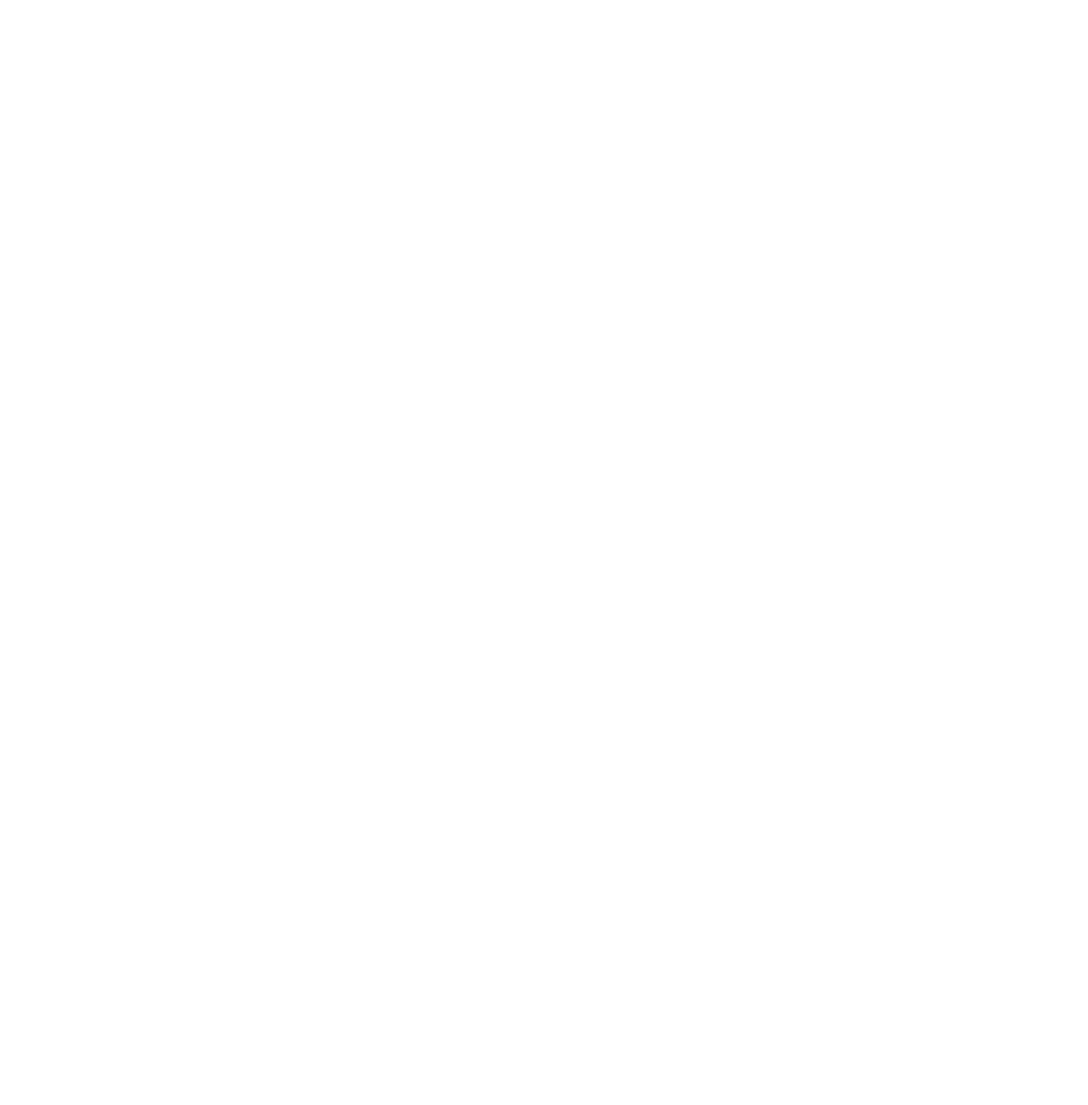
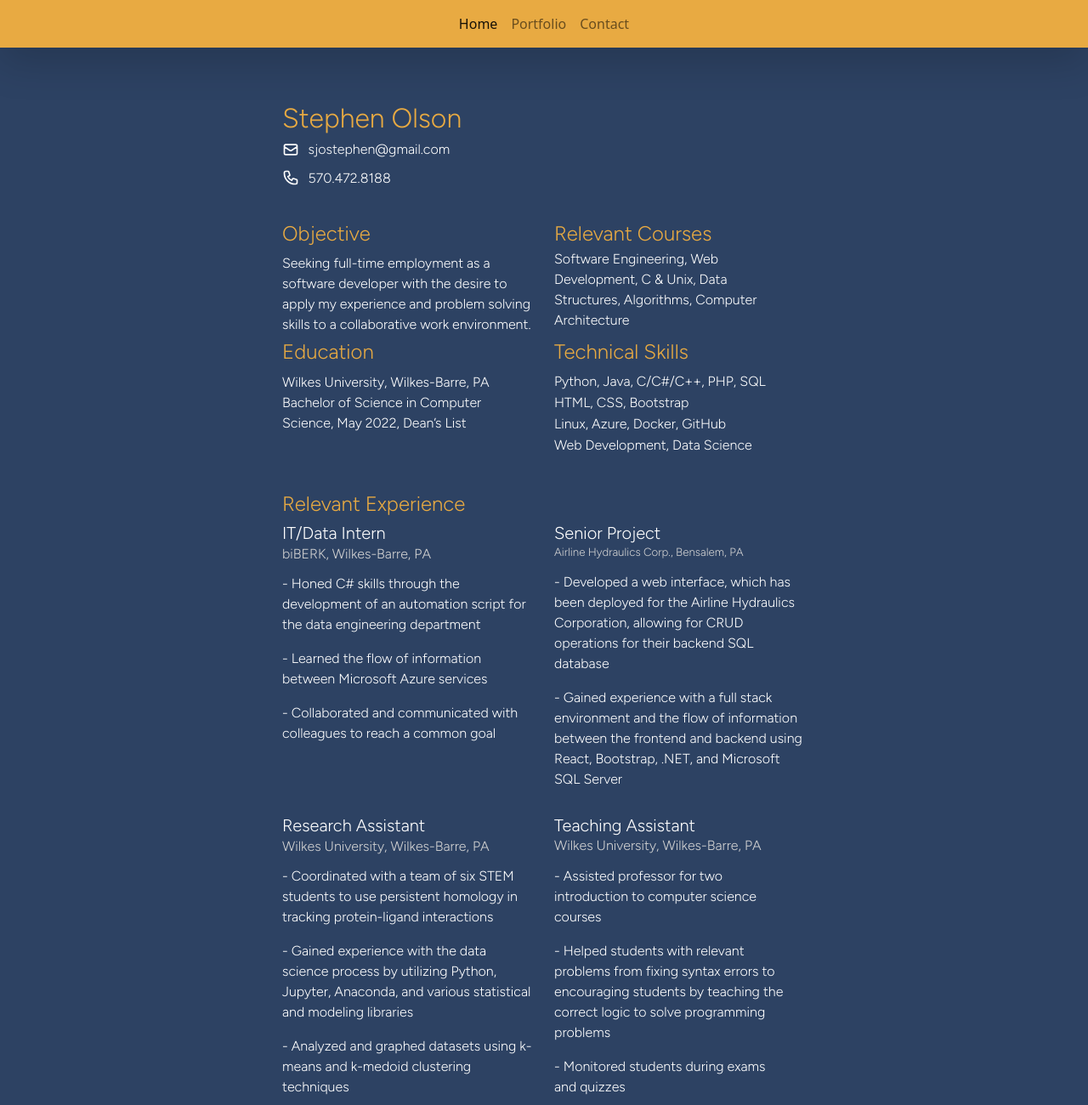
Before and after one commit to syeve/syeve.github.io, a plain HTML site: page resume.html in a window 1280 px wide. Shown: the top 1300 px of the page at 85% size. Before the commit the page ends 800 px from the top, so only its background shows below. Drawn offline with nearby package versions, Linux system fonts and the light colour scheme.

Commit message:
Added resume page

```diff
--- a/main.css
+++ b/main.css
@@ -2,6 +2,13 @@
     position: absolute;
     left: 50%;
     top: 25%;
+    transform: translateX(-50%);
+}
+
+.resume-box {
+    position: absolute;
+    left: 50%;
+    top: 15%;
     transform: translateX(-50%);
 }
 
@@ -42,3 +49,7 @@
     float:none;
     text-align:center;
 }
+
+hr {
+    opacity: 1;
+}
--- a/portfolio.html
+++ b/portfolio.html
@@ -152,5 +152,12 @@
         </div>
 
 
+        <!-- Load React. -->
+        <!-- Note: when deploying, replace "development.js" with "production.min.js". -->
+        <script src="https://unpkg.com/react@18/umd/react.development.js" crossorigin></script>
+        <script src="https://unpkg.com/react-dom@18/umd/react-dom.development.js" crossorigin></script>
+
+
+
     </body>
 </html>
--- a/resume.html
+++ b/resume.html
@@ -0,0 +1,237 @@
+<!DOCTYPE html>
+<html>
+    <head>
+        <title>Resume</title>
+
+         <!-- CSS -->
+         <link rel="stylesheet" type="text/css" href="main.css">
+
+         <!-- Bootstrap -->
+         <link href="https://cdn.jsdelivr.net/npm/bootstrap@5.2.0/dist/css/bootstrap.min.css" rel="stylesheet" integrity="sha384-gH2yIJqKdNHPEq0n4Mqa/HGKIhSkIHeL5AyhkYV8i59U5AR6csBvApHHNl/vI1Bx" crossorigin="anonymous">
+
+         <!-- Font -->
+         <link rel="preconnect" href="https://fonts.googleapis.com">
+         <link rel="preconnect" href="https://fonts.gstatic.com" crossorigin>
+         <link href="https://fonts.googleapis.com/css2?family=Figtree:wght@300&display=swap" rel="stylesheet">
+    </head>
+
+    <body style="background-color: #2D4263">
+
+        <nav class="navbar shadow-lg fixed-top navbar-expand-lg navbar-light d-flex justify-content-center" style="background-color: #E8AA42;">
+            <div class="navbar-nav">
+                <a class="nav-item nav-link active" href="index.html">Home</a>
+                <a class="nav-item nav-link" href="portfolio.html">Portfolio</a>
+                <a class="nav-item nav-link" href="contact.html">Contact</a>
+            </div>
+        </nav>
+
+        <div class="container d-flex w-50 mh-50 resume-box">
+            <div class="grid">
+                <div class="row">
+                    <div class="col-12">
+                        <h2 class="home-name">Stephen Olson</h2>
+                    </div>
+                </div>
+                <div class="row">
+                    <div class="col" style="display: flex;">
+                        <svg xmlns="http://www.w3.org/2000/svg" color="white" width="20px" height="20px" class="h-6 w-6" fill="none" viewBox="0 0 24 24" stroke="currentColor" stroke-width="2">
+                            <path stroke-linecap="round" stroke-linejoin="round" d="M3 8l7.89 5.26a2 2 0 002.22 0L21 8M5 19h14a2 2 0 002-2V7a2 2 0 00-2-2H5a2 2 0 00-2 2v10a2 2 0 002 2z" />
+                        </svg>
+                        <p class="home-link" style="padding-left: 5%; position: relative; top: -2px;">sjostephen@gmail.com</p>
+                    </div>
+                </div>
+                <div class="row">
+                    <div class="col" style="display: flex;">
+                        <svg xmlns="http://www.w3.org/2000/svg" style="position: relative; top: -7px;" color="white" width="20px" height="20px" class="h-6 w-6" fill="none" viewBox="0 0 24 24" stroke="currentColor" stroke-width="2">
+                            <path stroke-linecap="round" stroke-linejoin="round" d="M3 5a2 2 0 012-2h3.28a1 1 0 01.948.684l1.498 4.493a1 1 0 01-.502 1.21l-2.257 1.13a11.042 11.042 0 005.516 5.516l1.13-2.257a1 1 0 011.21-.502l4.493 1.498a1 1 0 01.684.949V19a2 2 0 01-2 2h-1C9.716 21 3 14.284 3 6V5z" />
+                        </svg>
+                        <p class="home-link" style="padding-left: 5%; position: relative; top: -8px;">570.472.8188</p>
+                    </div>
+                </div>
+            </div>
+        </div>
+
+        <div class="container d-flex w-50 mh-50 resume-box" style="top: 32%;">
+            <div class="grid w-100">
+                <div class="row justify-content-center">
+                    <div class="col-6">
+                        <h4 class="home-name"
+                        style="position: relative; top: 5px;">Objective</h4>
+                    </div>
+                    <div class="col-auto">
+                        <h4 class="home-name"
+                        style="position: relative; top: 5px;">Relevant Courses</h4>
+                    </div>
+                    <div class="col"></div>
+                </div>
+                <div class="row justify-content-center">
+                    <div class="col-6">
+                        <p class="home-link" style="position: relative; top: 5px;">
+                            Seeking full-time employment as a software developer
+                            with the desire to apply my experience and problem
+                            solving skills to a collaborative work environment.
+                        </p>
+                    </div>
+                    <div class="col">
+                        <p class="home-link" style="position: relative; top: 0px;">
+                            Software Engineering, Web Development, C & Unix,
+                            Data Structures, Algorithms, Computer Architecture
+                        </p>
+                    </div>
+                    <div class="col-auto"></div>
+                </div>
+                <div class="row justify-content-center">
+                    <div class="col-6">
+                        <h4 class="home-name"
+                        style="position: relative; top: -5px;">Education</h4>
+                    </div>
+                    <div class="col">
+                        <h4 class="home-name"
+                        style="position: relative; top: -5px;">Technical Skills</h4>
+                    </div>
+                    <div class="col-auto"></div>
+                </div>
+                <div class="row justify-content-center">
+                    <div class="col-6">
+                        <p class="home-link" style="position: relative; top: -4px;">
+                            Wilkes University, Wilkes-Barre, PA
+                        </p>
+                        <p class="home-link" style="position: relative; top: -20px;">
+                            Bachelor of Science in Computer Science, May 2022, Dean’s List
+                        </p>
+                    </div>
+                    <div class="col">
+                        <p class="home-link" style="position: relative; top: -5px;">
+                            Python, Java, C/C#/C++, PHP, SQL
+                        </p>
+                        <p class="home-link" style="position: relative; top: -20px;">
+                            HTML, CSS, Bootstrap
+                        </p>
+                        <p class="home-link" style="position: relative; top: -35px;">
+                            Linux, Azure, Docker, GitHub
+                        </p>
+                        <p class="home-link" style="position: relative; top: -50px;">
+                            Web Development, Data Science
+                        </p>
+                    </div>
+                    <div class="col-auto"></div>
+                </div>
+            </div>
+        </div>
+
+        <div class="container d-flex w-50 mh-50 resume-box" style="top: 72%;">
+            <div class="grid w-100">
+                <div class="row justify-content-center">
+                    <div class="col-7">
+                        <h4 class="home-name"
+                        style="position: relative; top: 3px;">Relevant Experience</h4>
+                    </div>
+                    <div class="col"></div>
+                    <div class="col"></div>
+                </div>
+                <div class="row justify-content-center">
+                    <div class="col-6">
+                        <h5 class="home-link" style="position: relative; top: 2px;">
+                            IT/Data Intern
+                        </h5>
+                        <p class="home-link" style="position: relative; top: -5px; color: lightgray;">
+                            biBERK, Wilkes-Barre, PA
+                        </p>
+                    </div>
+                    <div class="col">
+                        <h5 class="home-link" style="position: relative; top: 2px;">
+                            Senior Project
+                        </h5>
+                        <p class="home-link" style="position: relative; top: -5px; color: lightgray; font-size: smaller;">
+                            Airline Hydraulics Corp., Bensalem, PA
+                        </p>
+                    </div>
+                    <div class="col-auto"></div>
+                </div>
+                <div class="row justify-content-center">
+                    <div class="col-6">
+                        <p class="home-link" style="position: relative; top: -10px;">
+                            - Honed C# skills through the development of an automation script for the
+                            data engineering department
+                        </p>
+                        <p class="home-link" style="position: relative; top: -10px;">
+                            - Learned the flow of information between Microsoft Azure services
+                        </p>
+                        <p class="home-link" style="position: relative; top: -10px;">
+                            - Collaborated and communicated with colleagues to reach a common goal
+                        </p>
+                    </div>
+                    <div class="col-6">
+                        <p class="home-link" style="position: relative; top: -12px;">
+                            - Developed a web interface, which has been deployed for the Airline
+                            Hydraulics Corporation, allowing for CRUD operations for their
+                            backend SQL database
+                        </p>
+                        <p class="home-link" style="position: relative; top: -12px;">
+                            - Gained experience with a full stack environment and the flow of
+                            information between the frontend and backend using React, Bootstrap,
+                            .NET, and Microsoft SQL Server
+                        </p>
+                    </div>
+                    <div class="col-auto"></div>
+                </div>
+
+                <div class="row justify-content-center">
+                    <div class="col-6">
+                        <h5 class="home-link" style="position: relative; top: 2px;">
+                            Research Assistant
+                        </h5>
+                        <p class="home-link" style="position: relative; top: -5px; color: lightgray;">
+                            Wilkes University, Wilkes-Barre, PA
+                        </p>
+                    </div>
+                    <div class="col">
+                        <h5 class="home-link" style="position: relative; top: 2px;">
+                            Teaching Assistant
+                        </h5>
+                        <p class="home-link" style="position: relative; top: -6px; color: lightgray;">
+                            Wilkes University, Wilkes-Barre, PA
+                        </p>
+                    </div>
+                    <div class="col-auto"></div>
+                </div>
+
+                <div class="row justify-content-center">
+                    <div class="col-6">
+                        <p class="home-link" style="position: relative; top: -10px;">
+                            - Coordinated with a team of six STEM students to use persistent homology
+                            in tracking protein-ligand interactions
+                        </p>
+                        <p class="home-link" style="position: relative; top: -10px;">
+                            - Gained experience with the data science process by utilizing Python,
+                            Jupyter, Anaconda, and various statistical and modeling libraries
+                        </p>
+                        <p class="home-link" style="position: relative; top: -10px;">
+                            - Analyzed and graphed datasets using k-means and k-medoid clustering
+                            techniques
+                        </p>
+                        <p class="home-link" style="position: relative; top: -10px;">
+                            - Engaged with published professors and gained insight on the relationship
+                            between being assigned tasks and reporting results
+                        </p>
+                    </div>
+                    <div class="col">
+                        <p class="home-link" style="position: relative; top: -10px;">
+                            - Assisted professor for two introduction to computer science courses
+                        </p>
+                        <p class="home-link" style="position: relative; top: -10px;">
+                            - Helped students with relevant problems from fixing syntax errors to
+                            encouraging students by teaching the correct logic to solve programming
+                            problems
+                        </p>
+                        <p class="home-link" style="position: relative; top: -10px;">
+                            - Monitored students during exams and quizzes
+                        </p>
+                    </div>
+                    <div class="col-auto"></div>
+                </div>
+
+            </div>
+        </div>
+    </body>
+</html>
```
Also changed, not shown: index.html (+1 -1 lines).
